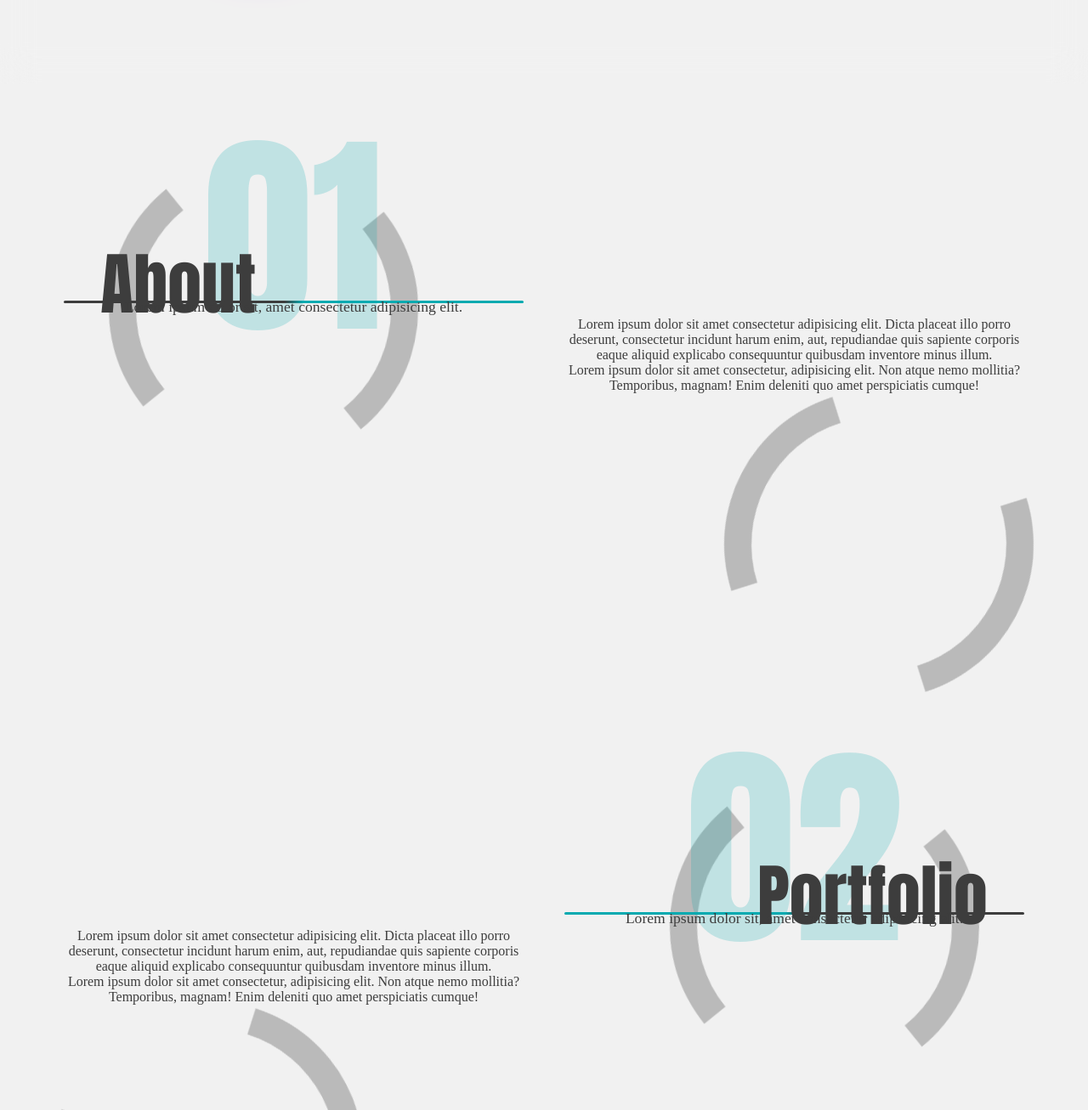
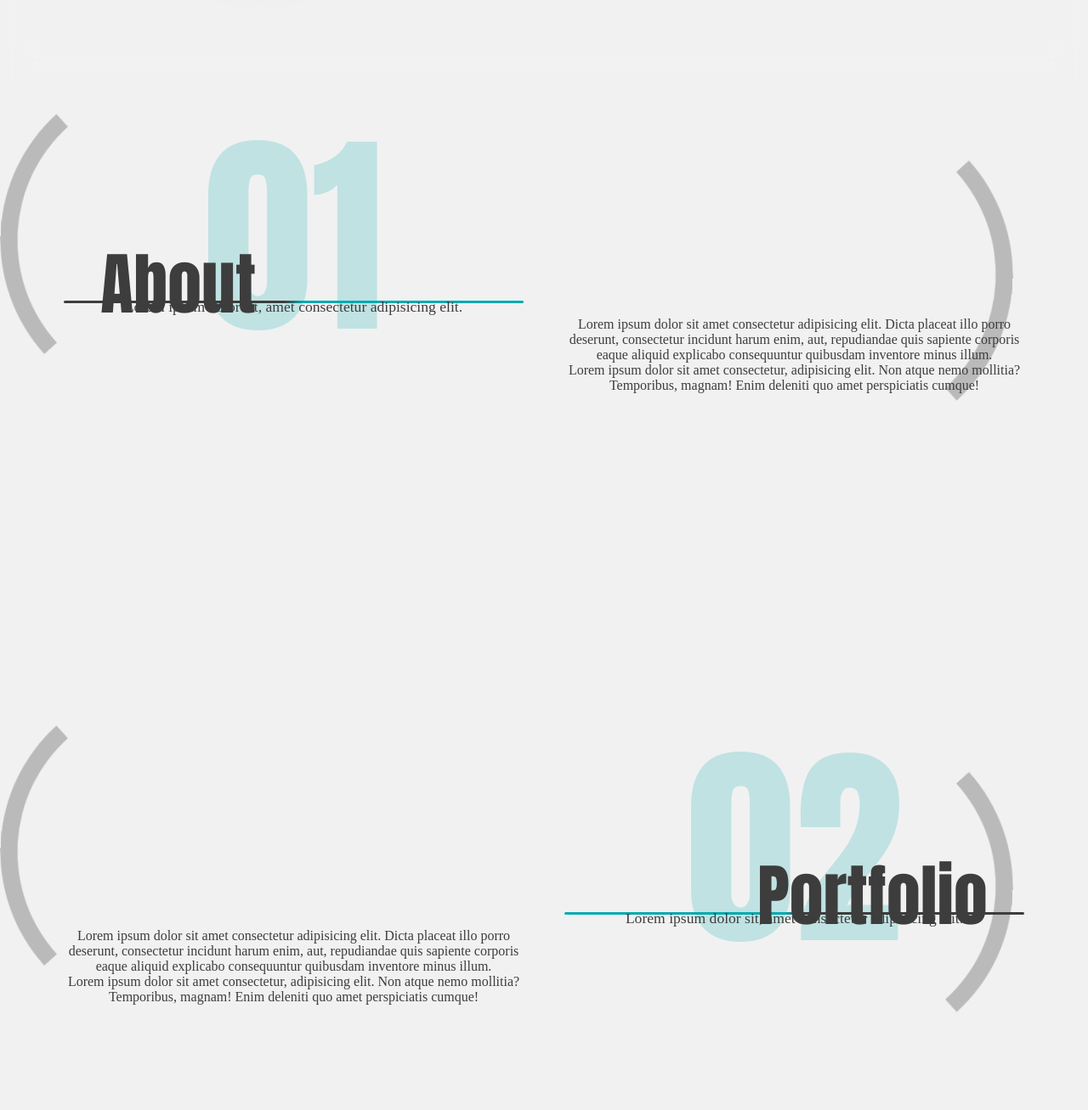
Before and after one commit to popdesign-pro/udacitypage, a plain HTML site: page index.html in a window 1280 px wide. Shown: the part 701-2008 px from the top of the page at 85% size. Drawn offline with Linux system fonts and the light colour scheme.

Commit message:
version v1.1

```diff
--- a/css/style.css
+++ b/css/style.css
@@ -377,7 +377,7 @@ section:nth-child(odd) .section_content {
 .section_content {
   transition: transform 0.8s ease-in;
 }
-.appear{
+.appear {
   transform: translateX(0) !important;
 }
 section .section_main_title h2 {
@@ -431,95 +431,34 @@ section .section_main_title::before {
   overflow: hidden;
 }
 
-.section_online::before,
-.section_online::after {
+.section_online .container::before {
   content: "";
   position: absolute;
-  border: 32px solid;
-  border-color: var(--color) transparent;
+  width: 90%;
+  height: 50%;
+  top: 0%;
+  left: 0%;
+  margin-inline: auto;
+  border: 20px solid;
+  border-color: transparent var(--color);
   border-radius: 100vh;
-  width: 300px;
-  height: 300px;
-  transform: rotate(1deg);
   opacity: 0.3;
+  animation: fan 3s linear 0s 2;
   z-index: -1;
 }
-section:nth-child(even).section_online::before {
-  top: 17%;
-  left: 14%;
-  animation: Ofan 3s linear 0s infinite;
-}
-section:nth-child(odd).section_online::after {
-  top: 17%;
-  right: 14%;
-  animation: Ofan 3s linear 0s infinite;
-}
-section:nth-child(odd).section_online::before {
-  bottom: 0;
-  left: 5%;
-  animation: fanO 2s linear 0s infinite;
-}
-section:nth-child(even).section_online::after {
-  bottom: 0;
-  right: 5%;
-  animation: fan 2s linear 0s infinite;
-}
-@media (min-width: 768px) {
-  section:nth-child(even).section_online::before {
-    left: 5%;
-  }
-  section:nth-child(odd).section_online::after {
-    right: 8%;
-  }
-}
-@media (min-width: 1200px) {
-  section:nth-child(even).section_online::before {
-    top: 11%;
-    left: 10%;
-    animation: Ofan 3s linear 0s infinite;
-  }
-  section:nth-child(odd).section_online::after {
-    top: 12%;
-    right: 10%;
-    animation: Ofan 3s linear 0s infinite;
-  }
-}
-@media (min-width: 1400px) {
-  section:nth-child(even).section_online::before {
-    left: 13%;
-  }
-  section:nth-child(odd).section_online::after {
-    right: 13%;
-  }
-}
+
 @keyframes fan {
-  0% {
-    transform: rotate(260deg);
-  }
-  60% {
-    transform: rotate(360deg);
-  }
-  100% {
-    transform: rotate(260deg);
-  }
-}
-@keyframes fanO {
-  0% {
-    transform: rotate(-260deg);
-  }
-  60% {
-    transform: rotate(-360deg);
-  }
-  100% {
-    transform: rotate(-260deg);
-  }
-}
-@keyframes Ofan {
   0% {
     transform: rotate(0deg);
   }
+  40% {
+    transform: rotate(5deg);
+  }
+  80% {
+    transform: rotate(-5deg);
+  }
   100% {
-    transform: rotate(-360deg);
+    transform: rotate(0deg);
   }
 }
 
--- a/js/toggle.js
+++ b/js/toggle.js
@@ -7,11 +7,26 @@ toggleButton.style.cssText =
 toggleDot.style.cssText =
   "  display: block;width: calc(var(--dot-size) - var(--dot-space));height: calc(var(--dot-size) - var(--dot-space));border-radius: 100vw;box-sizing: border-box;position: absolute;transition: background ease-in 0.6s, right ease-in 0.5s;cursor: pointer";
 
-toggleDot.addEventListener("click", function () {
+toggleDot.addEventListener("click", function (e) {
   document.body.classList.toggle("lightTheme");
   document.body.classList.toggle("darkTheme");
-  this.classList.toggle("darkUiDot");
-  this.classList.toggle("lightUiDot");
-  document.querySelector(".toggle_btn").classList.toggle("darkUi");
-  document.querySelector(".toggle_btn").classList.toggle("lightUi");
+  window.localStorage.setItem("theme",document.body.classList)
+
+  e.target.classList.toggle("darkUiDot");
+  e.target.classList.toggle("lightUiDot");
+  window.localStorage.setItem("dot",toggleDot.classList)
+
+  toggleButton.classList.toggle("darkUi");
+  toggleButton.classList.toggle("lightUi");
+  window.localStorage.setItem("btn",toggleButton.classList)
+
 });
+if(window.localStorage.theme) {
+  document.body.classList = window.localStorage.theme
+}
+if(window.localStorage.btn) {
+  toggleButton.classList = window.localStorage.btn
+}
+if(window.localStorage.theme) {
+  toggleDot.classList = window.localStorage.dot
+}
```
